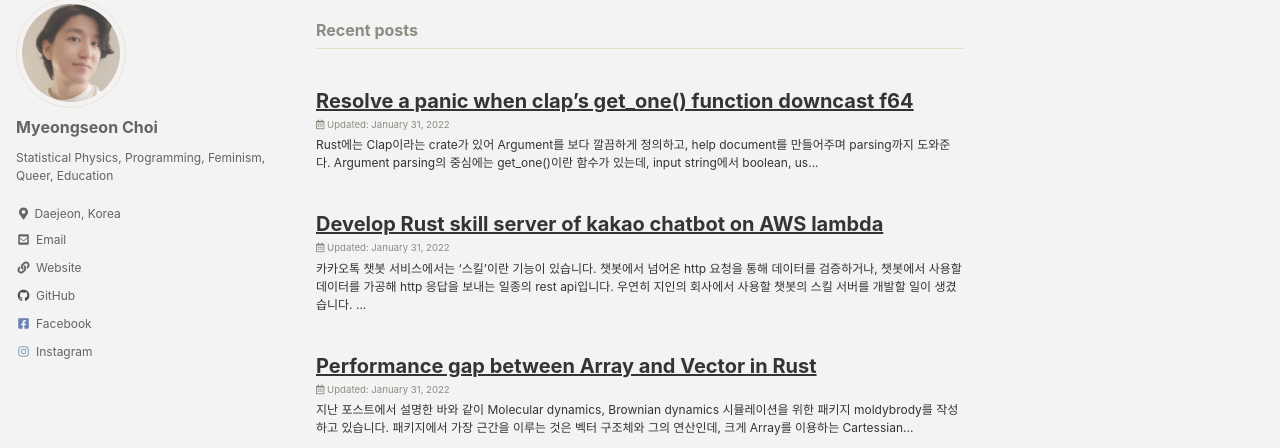
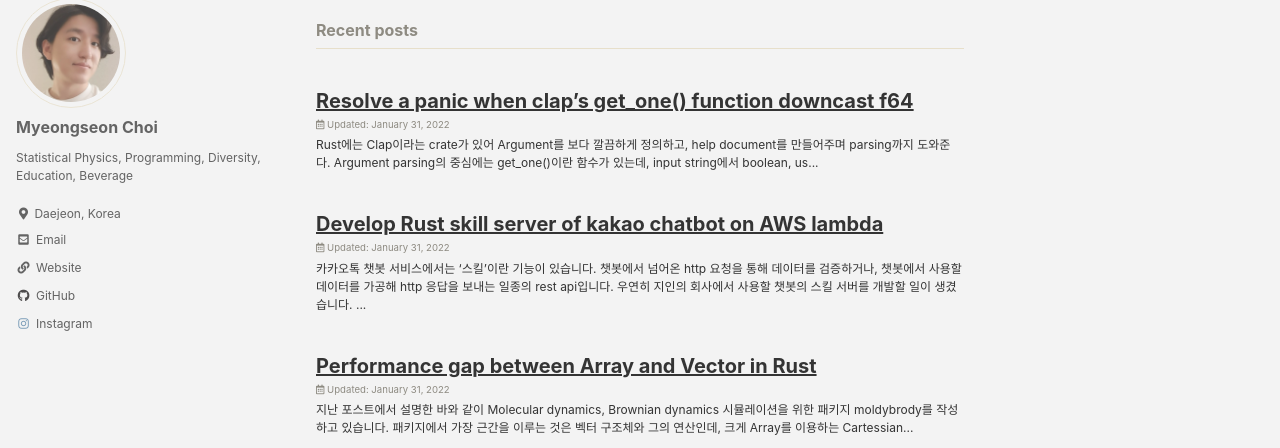
Before and after one commit to key262yek/key262yek.github.io, a Jekyll site: the page built from index.html, in a window 1280 px wide. Shown: the part 90-538 px from the top of the page. Built offline with Jekyll 4.4.1, drawn with Linux system fonts in a browser that asks for light colours; cached includes are drawn as plain includes; nearby versions of some CDN libraries; the list of posts is cut into pages by our own code.

Commit message:
Update _config.yml
Remove Facebook
Change instagram to account about tea
Change bio

```diff
--- a/_config.yml
+++ b/_config.yml
@@ -96,7 +96,7 @@ analytics:
 author:
   name             : "Myeongseon Choi"
   avatar           : "/assets/images/new_bio_photo.jpg" # path of avatar image, e.g. "/assets/images/bio-photo.jpg"
-  bio              : "Statistical Physics, Programming, Feminism, Queer, Education"
+  bio              : "Statistical Physics, Programming, Diversity, Education, Beverage"
   location         : "Daejeon, Korea"
   # email            : "key262yek@gmail.com"
   links:
@@ -112,12 +112,12 @@ author:
     # - label: "Twitter"
     #  icon: "fab fa-fw fa-twitter-square"
     #  url: "https://twitter.com/"
-    - label: "Facebook"
-      icon: "fab fa-fw fa-facebook-square"
-      url: "https://www.facebook.com/myeongseon.choi.338"
+#     - label: "Facebook"
+#       icon: "fab fa-fw fa-facebook-square"
+#       url: "https://www.facebook.com/myeongseon.choi.338"
     - label: "Instagram"
       icon: "fab fa-fw fa-instagram"
-      url: "https://www.instagram.com/hopper_joy"
+      url: "https://www.instagram.com/tea_inlab"
 
 # Site Footer
 footer:
```
